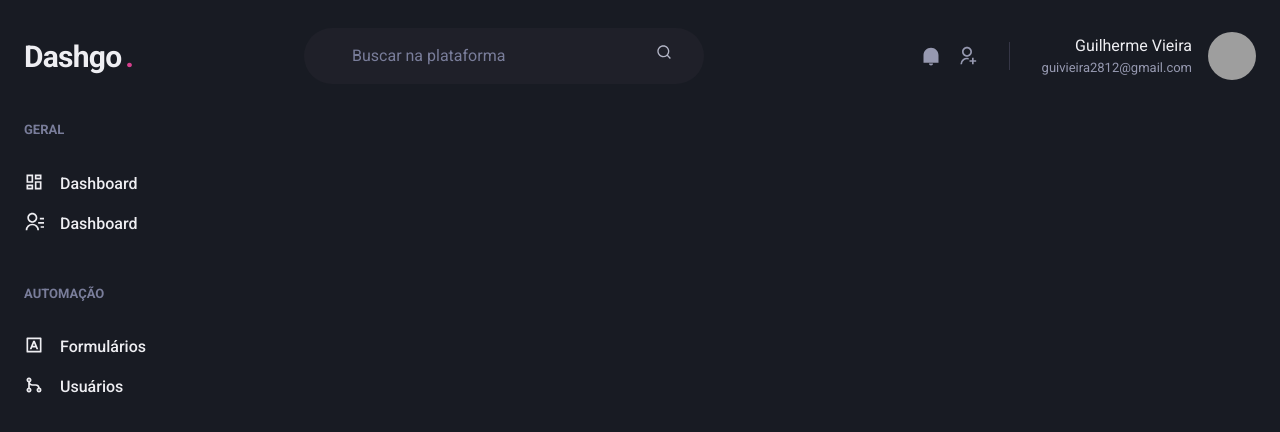
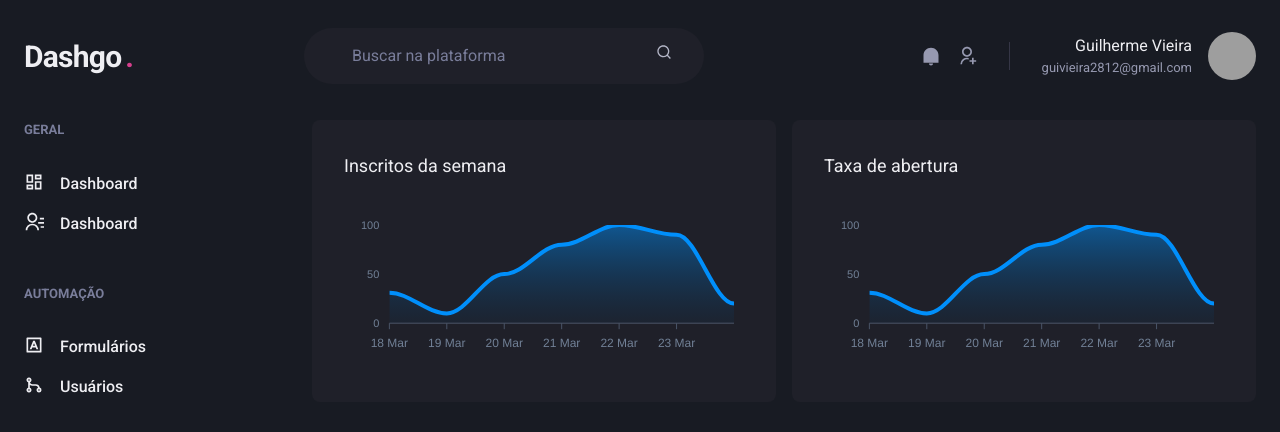
Before and after one commit to PGuiVieira/dashgo, a Next.js app: page /dashboard in a window 1280 px wide. Shown: the top 432 px of the page. Built offline with nearby package versions, Linux system fonts and the light colour scheme; grey boxes are pictures that could not be loaded.

Commit message:
Instalado pacote apexcharts e criado 2 gráficos

```diff
--- a/package.json
+++ b/package.json
@@ -13,9 +13,11 @@
     "@chakra-ui/react": "^2.1.2",
     "@emotion/react": "^11.9.0",
     "@emotion/styled": "^11.8.1",
+    "apexcharts": "^3.35.3",
     "framer-motion": "^6.3.6",
     "next": "12.1.6",
     "react": "18.1.0",
+    "react-apexcharts": "^1.4.0",
     "react-dom": "18.1.0",
     "react-icons": "^4.4.0"
   },
--- a/src/pages/dashboard.tsx
+++ b/src/pages/dashboard.tsx
@@ -1,6 +1,65 @@
-import { Flex, SimpleGrid } from "@chakra-ui/react";
+import { Box, Flex, SimpleGrid, Text, theme } from "@chakra-ui/react";
+import dynamic from "next/dynamic";
 import { Header } from "../components/Header";
 import { Sidebar } from "../components/Sidebar";
+
+const Chart = dynamic(() => import("react-apexcharts"), {
+  ssr: false,
+});
+const options = {
+  chart: {
+    toolbar: {
+      show: false,
+    },
+    zoom: {
+      enabled: false,
+    },
+    foreColor: theme.colors.gray[500],
+  },
+  grid: {
+    show: false,
+  },
+  dataLabels: {
+    enabled: false,
+  },
+  tooltip: {
+    enabled: false,
+  },
+  xaxis: {
+    type: "datetime",
+    axisBorder: {
+      color: theme.colors.gray[600],
+    },
+    axisTicks: {
+      color: theme.colors.gray[600],
+    },
+    categories: [
+      "2021-03-18T00:00:00.00Z",
+      "2021-03-19T00:00:00.00Z",
+      "2021-03-20T00:00:00.00Z",
+      "2021-03-21T00:00:00.00Z",
+      "2021-03-22T00:00:00.00Z",
+      "2021-03-23T00:00:00.00Z",
+      "2021-03-24T00:00:00.00Z",
+    ],
+  },
+  fill: {
+    opacity: 0.3,
+    type: "gradient",
+    gradient: {
+      shade: "dark",
+      opacityFrom: 0.7,
+      opacityTo: 0.3,
+    },
+  },
+};
+
+const series = [
+  {
+    name: "series1",
+    data: [31, 10, 50, 80, 100, 90, 20],
+  },
+];
 
 export default function Dashboard() {
   return (
@@ -9,7 +68,30 @@
         <Header />
         <Flex w="100%" my="6" maxWidth={1480} mx="auto" px="6">
           <Sidebar />
-          <SimpleGrid></SimpleGrid>
+          <SimpleGrid flex="1" gap="4" minChildWidth="320px" align="flex-start">
+            <Box p="8" bg="gray.800" borderRadius={8} pb="4">
+              <Text fontSize="lg" mb="4">
+                Inscritos da semana
+              </Text>
+              <Chart
+                options={options}
+                series={series}
+                type="area"
+                height={160}
+              />
+            </Box>
+            <Box p="8" bg="gray.800" borderRadius={8}>
+              <Text fontSize="lg" mb="4">
+                Taxa de abertura
+              </Text>
+              <Chart
+                options={options}
+                series={series}
+                type="area"
+                height={160}
+              />
+            </Box>
+          </SimpleGrid>
         </Flex>
       </Flex>
     </>
```
Also changed, not shown: 1 other file (tests, documents, lock files or other folders).
